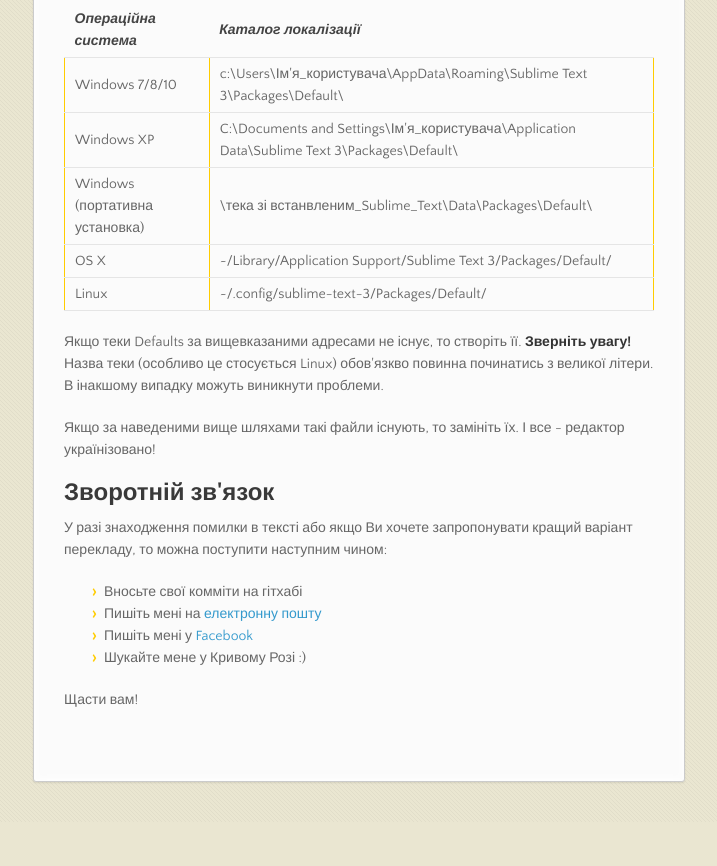
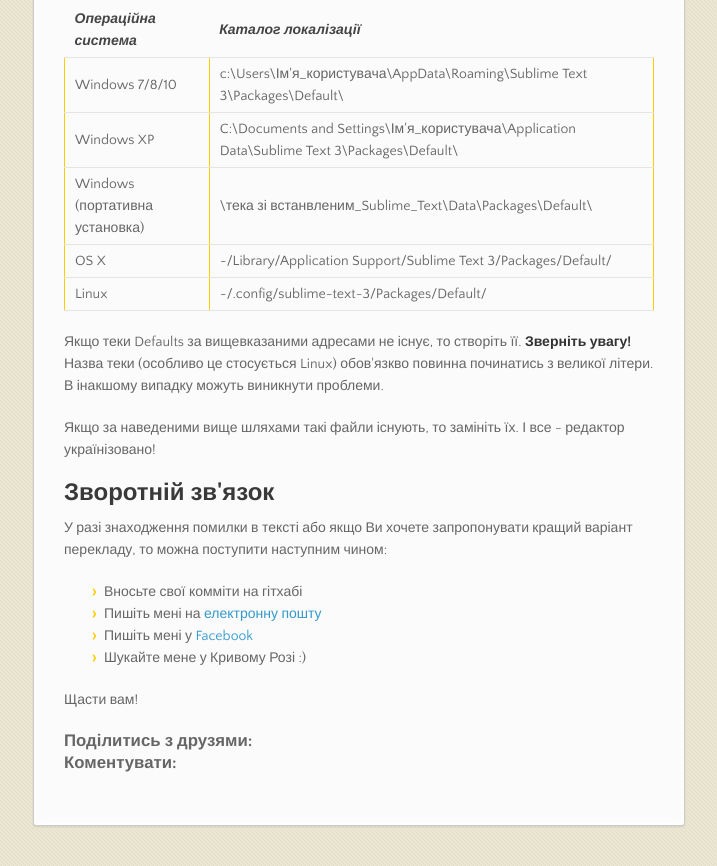
Before and after one commit to keedhost/sublime-text-3-uk_UA, a plain HTML site: page index.html in a window 1280 px wide. Shown: the part 924-1790 px from the top of the page, without its empty margins (282-999 px from the left). Before the commit the page ends 1746 px from the top, so only its background shows below. Drawn offline with nearby package versions, Linux system fonts and the light colour scheme.

Commit message:
Дрібні правки

```diff
--- a/index.html
+++ b/index.html
@@ -118,6 +118,7 @@
 
 <p>Щасти вам!</p>
         <!-- AddToAny BEGIN -->
+        <b><big>Поділитись з друзями:</big></b>
 <div class="a2a_kit a2a_kit_size_32 a2a_default_style">
 <a class="a2a_dd" href="https://www.addtoany.com/share?linkurl=http%3A%2F%2Fkeedhost.github.io%2Fsublime-text-3-uk_UA%2F&amp;linkname=%D0%A3%D0%BA%D1%80%D0%B0%D1%97%D0%BD%D1%81%D1%8C%D0%BA%D0%B8%D0%B9%20%D0%BF%D0%B5%D1%80%D0%B5%D0%BA%D0%BB%D0%B0%D0%B4%20%D0%BF%D1%80%D0%BE%D0%B3%D1%80%D0%B0%D0%BC%D0%B8%20Sublime%20Text%203"></a>
 <a class="a2a_button_facebook"></a>
@@ -140,6 +141,7 @@
 </script>
 <script async src="https://static.addtoany.com/menu/page.js"></script>
 <!-- AddToAny END -->
+        <b><big>Коментувати:</big></b>
         <div class="fb-comments" data-href="http://keedhost.github.io/sublime-text-3-uk_UA/" data-numposts="5"></div>
       </section>
       <footer>
```
